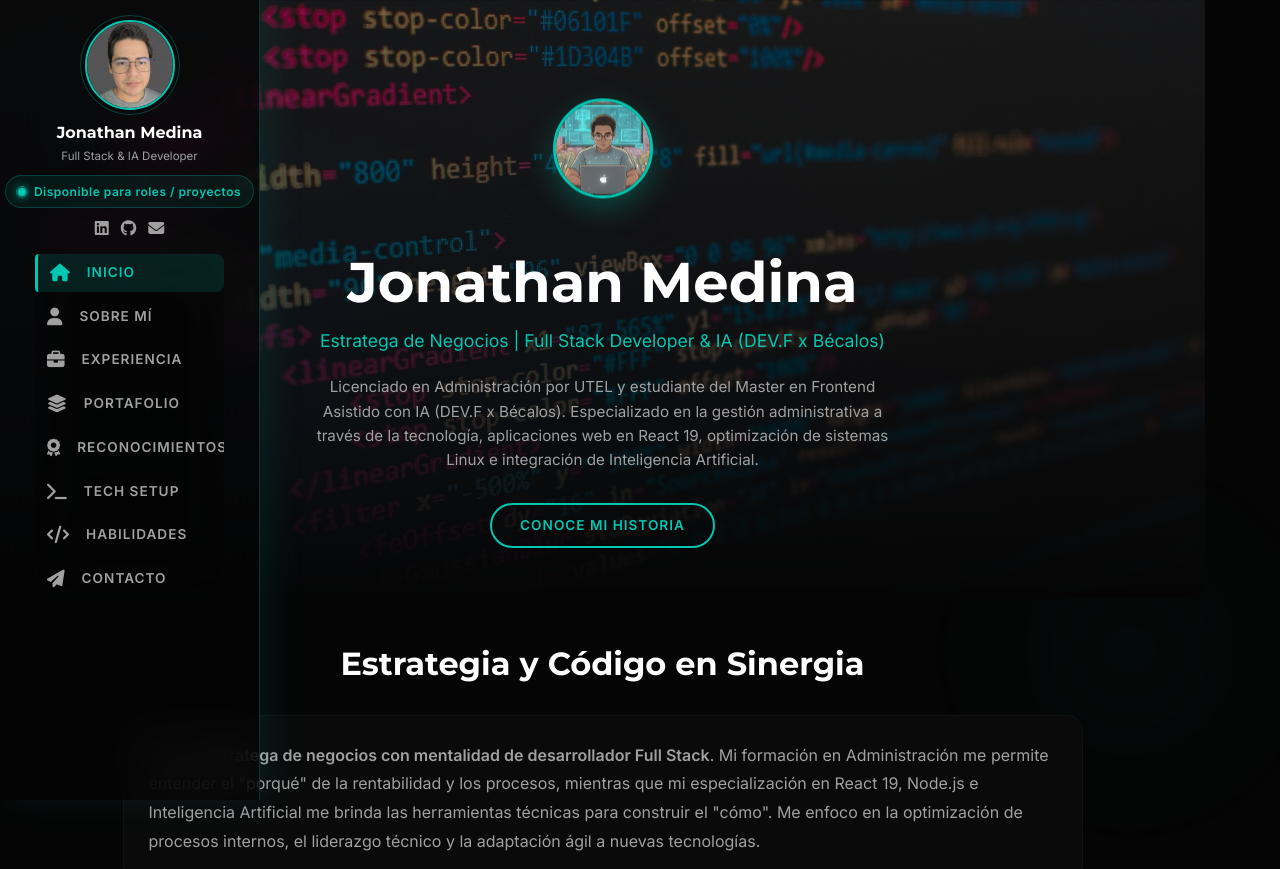
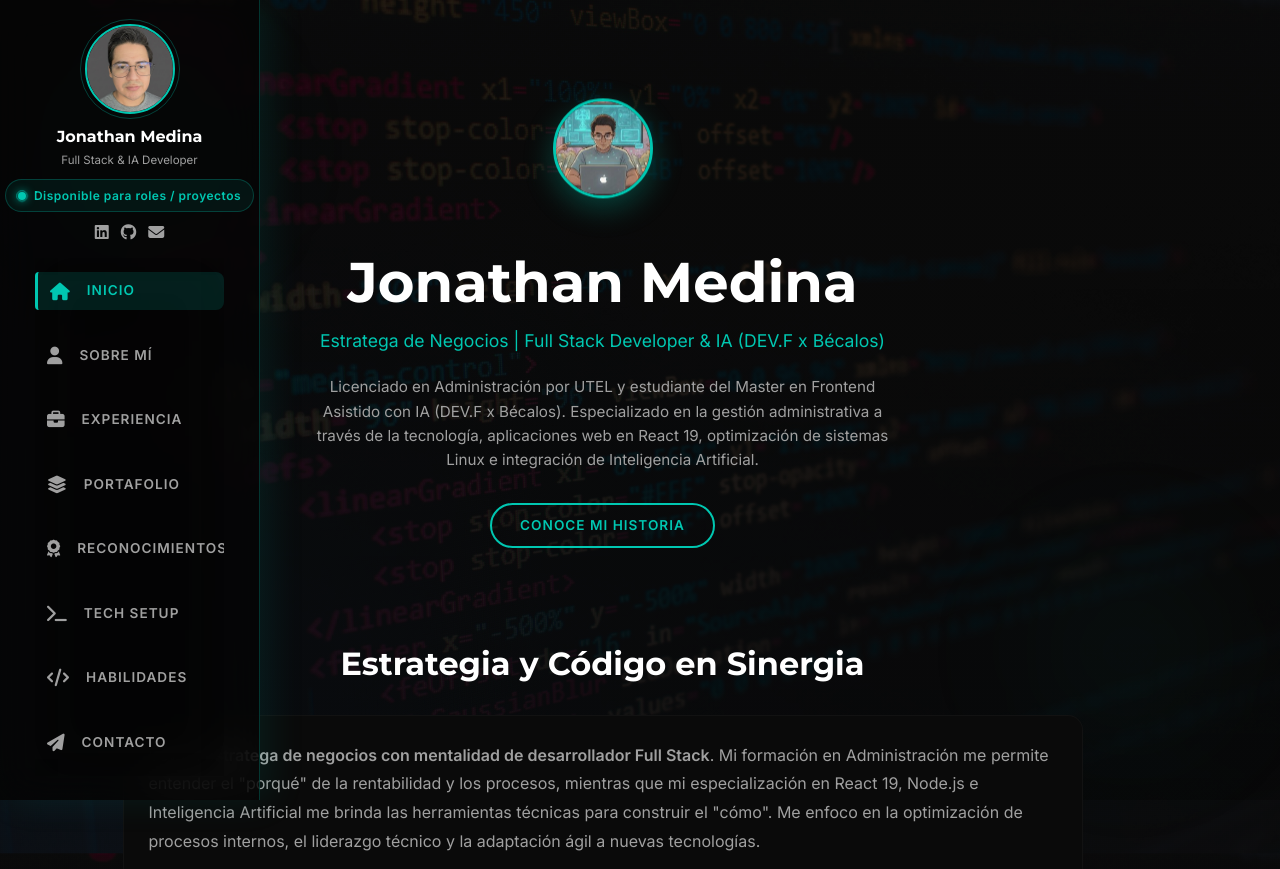
Before and after one commit to jona943/JonathanMedina, a React (Vite) app: page / in a window 1280 px wide. Shown: the top 869 px of the page. Built offline with nearby package versions, Linux system fonts and the light colour scheme.

Commit message:
style: actualizacion posicion de imagen de fondo a fija y optimizacion distribucion vertical

```diff
--- a/src/global.css
+++ b/src/global.css
@@ -30,6 +30,11 @@ html {
 body {
     font-family: 'Inter', sans-serif;
     background-color: var(--bg-main);
+    background-image: linear-gradient(to bottom, rgba(5, 5, 5, 0.85), rgba(5, 5, 5, 0.92)), url('/assets/img/backgrounds/code_init.jpg');
+    background-size: cover;
+    background-position: center;
+    background-repeat: no-repeat;
+    background-attachment: fixed;
     color: var(--text-secondary);
     line-height: 1.6;
     overflow-x: hidden;
--- a/src/modules/Hero/Hero.css
+++ b/src/modules/Hero/Hero.css
@@ -7,9 +7,7 @@
     align-items: center;
     text-align: center;
     padding: 110px 20px 50px;
-    background-image: linear-gradient(to bottom, rgba(5, 5, 5, 0.4), rgba(5, 5, 5, 1)), url('/assets/img/backgrounds/code_init.jpg');
-    background-size: cover;
-    background-position: center;
+    background: transparent;
 }
 
 @keyframes bubbleFloat {
@@ -74,9 +72,5 @@
 }
 
 @media (min-width: 1024px) {
-    .hero-header {
-        margin-left: 280px;
-        width: calc(100% - 280px);
-    }
     h1 { font-size: 3.5em; }
 }
--- a/src/modules/Navbar/Navbar.css
+++ b/src/modules/Navbar/Navbar.css
@@ -103,7 +103,7 @@
 }
 
 /* ==========================================================================
-   DESKTOP AUTO-EXPANDING SIDEBAR (LAPTOP & MONITORS)
+   DESKTOP AUTO-EXPANDING SIDEBAR (BALANCED VERTICAL DISTRIBUTION)
    ========================================================================== */
 
 @media (min-width: 1024px) {
@@ -111,7 +111,7 @@
         width: 75px;
         height: 100vh;
         flex-direction: column;
-        padding: 20px 0;
+        padding: 24px 0;
         border-right: 1px solid rgba(255, 255, 255, 0.08);
         border-bottom: none;
         transform: none !important;
@@ -121,7 +121,7 @@
 
     .main-nav:hover {
         width: 260px;
-        padding: 20px 15px;
+        padding: 24px 15px;
         background: rgba(5, 5, 5, 0.72);
         backdrop-filter: blur(20px);
         -webkit-backdrop-filter: blur(20px);
@@ -135,7 +135,7 @@
 
     .nav-container {
         flex-direction: column;
-        justify-content: flex-start;
+        justify-content: space-between;
         height: 100%;
         width: 100%;
         padding: 0;
@@ -147,22 +147,18 @@
         flex-direction: column;
         background: none;
         padding: 0;
-        gap: 6px;
+        flex: 1;
+        justify-content: space-evenly;
         width: 100%;
-        height: auto;
+        height: 100%;
         border: none;
         overflow-y: auto;
-        max-height: calc(100vh - 90px);
         scrollbar-width: none;
         -ms-overflow-style: none;
     }
 
     .nav-links::-webkit-scrollbar {
         display: none;
-    }
-
-    .main-nav:hover .nav-links {
-        max-height: calc(100vh - 210px);
     }
 
     .nav-links li {
```
